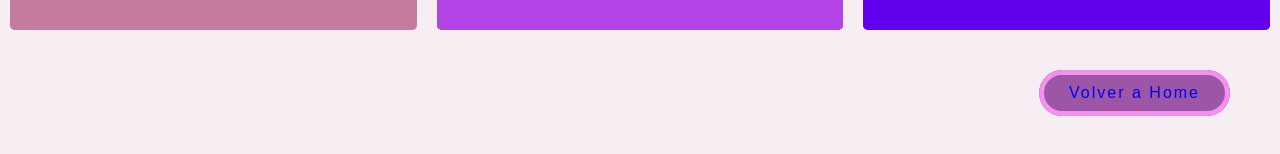
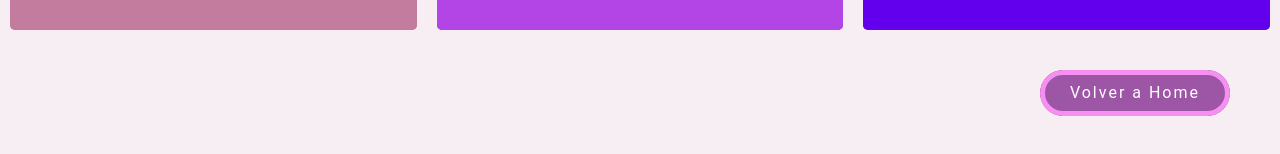
Before and after one commit to FabiSantos/coderhouse-github, a website: page src/proyectos.html in a window 1280 px wide. Shown: the part 396-550 px from the top of the page. Drawn offline with nearby package versions, Linux system fonts and the light colour scheme.

Commit message:
ajustes en botón archivo proyectos

```diff
--- a/src/proyectos.html
+++ b/src/proyectos.html
@@ -34,7 +34,7 @@
         </figure>
       </div>
       <div>
-        <button type="" class="snip1417 boton-proyectos">  <a href="./index.html"> Volver a Home</a></button>
+         <a href="./index.html" class="snip1417 boton-proyectos"> Volver a Home</a>
       </div>
   </body>
 </html>
```
